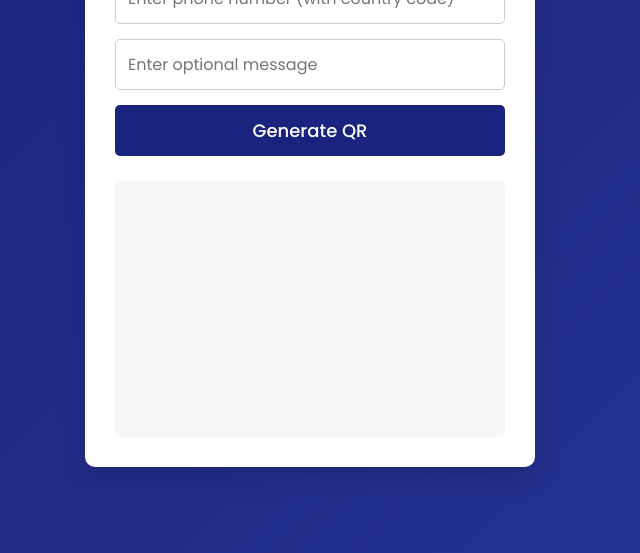
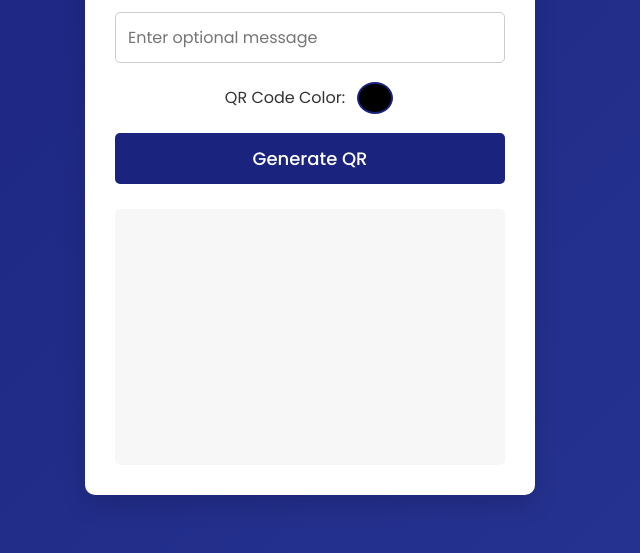
Before and after one commit to SakilShaikh/qr_generator_app, a plain HTML site: page index.html in a window 1280 px wide. Shown: the part 247-800 px from the top of the page, without its empty margins (330-970 px from the left). Drawn offline with Linux system fonts and the light colour scheme.

Commit message:
added color picker for QR code color

```diff
--- a/index.html
+++ b/index.html
@@ -13,6 +13,10 @@
         <h1>WhatsApp QR Code Generator</h1>
         <input type="text" id="phone" placeholder="Enter phone number (with country code)" />
         <input type="text" id="message" placeholder="Enter optional message" />
+        <div class="color-picker-container">
+            <label for="colorPicker">QR Code Color:</label>
+            <input type="color" id="colorPicker" value="#000000">
+        </div>
         <button onclick="generateQR()">Generate QR</button>
         <div id="qrcode"></div>
         <a id="downloadLink" download="whatsapp-qr.png" style="display:none;">Download QR Code</a>
--- a/script.js
+++ b/script.js
@@ -3,6 +3,7 @@ function generateQR() {
   const message = encodeURIComponent(document.getElementById('message').value.trim());
   const qrContainer = document.getElementById('qrcode');
   const downloadLink = document.getElementById('downloadLink');
+  const color = document.getElementById('colorPicker').value;
 
   if (!phone) return alert("Please enter a phone number.");
 
@@ -15,7 +16,7 @@ function generateQR() {
 
   logo.onload = function() {
     // Logo loaded, now create QR code and draw logo
-    QRCode.toCanvas(waLink, { width: 256, color: { dark: "#000000", light: "#ffffff" } }, function (err, canvas) {
+    QRCode.toCanvas(waLink, { width: 256, color: { dark: color, light: "#0000" }, margin: 0 }, function (err, canvas) {
       if (err) {
         console.error(err);
         return;
@@ -35,7 +36,7 @@ function generateQR() {
   logo.onerror = function() {
     // Logo failed, create QR code without it
     console.error("Logo failed to load.");
-    QRCode.toCanvas(waLink, { width: 256, color: { dark: "#000000", light: "#ffffff" } }, function (err, canvas) {
+    QRCode.toCanvas(waLink, { width: 256, color: { dark: color, light: "#0000" }, margin: 0 }, function (err, canvas) {
         if (err) {
             console.error(err);
             return;
--- a/style.css
+++ b/style.css
@@ -70,6 +70,37 @@ button:hover {
     background: #283593;
 }
 
+.color-picker-container {
+    display: flex;
+    align-items: center;
+    justify-content: center;
+    margin-bottom: 15px;
+}
+
+.color-picker-container label {
+    margin-right: 10px;
+    color: #333;
+}
+
+#colorPicker {
+    -webkit-appearance: none;
+    -moz-appearance: none;
+    appearance: none;
+    width: 40px;
+    height: 40px;
+    background-color: transparent;
+    border: none;
+    cursor: pointer;
+}
+#colorPicker::-webkit-color-swatch {
+    border-radius: 50%;
+    border: 2px solid #1a237e;
+}
+#colorPicker::-moz-color-swatch {
+    border-radius: 50%;
+    border: 2px solid #1a237e;
+}
+
 #qrcode {
     margin-top: 25px;
     padding: 15px;
```
